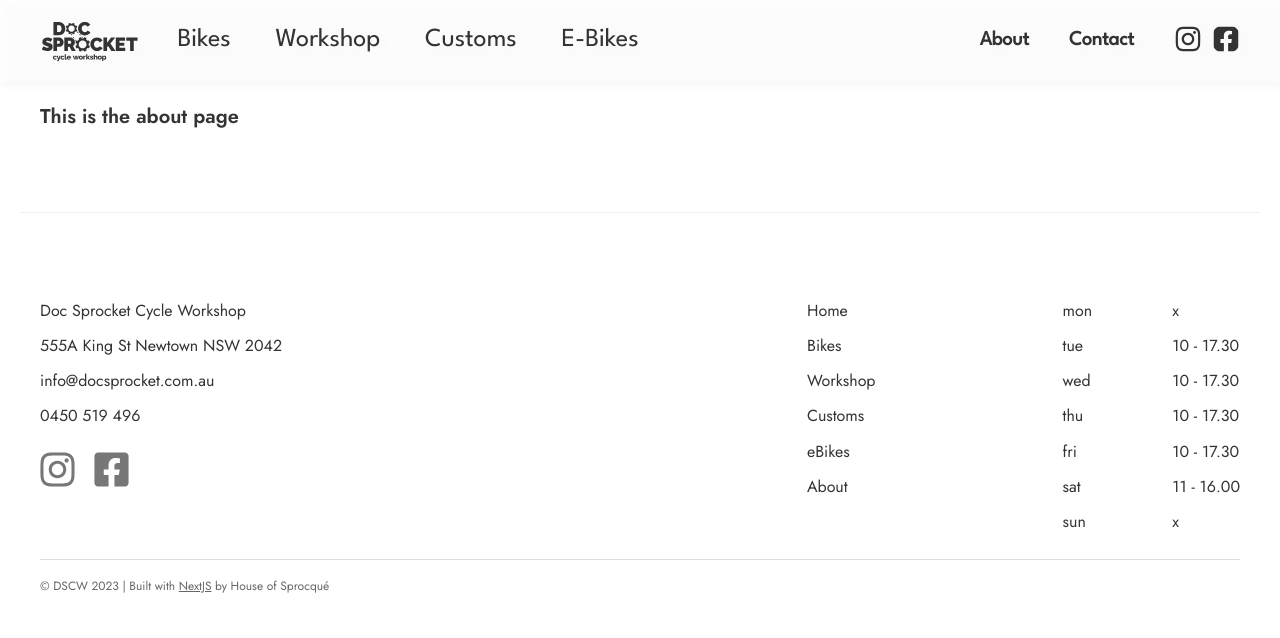
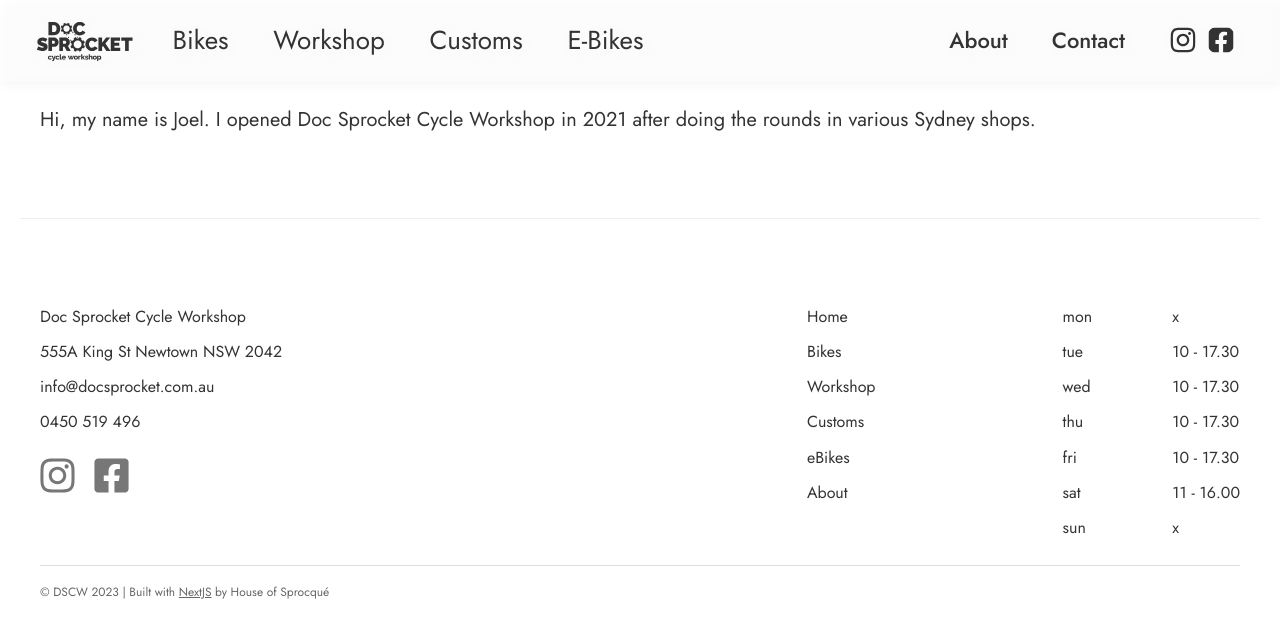
Before and after one commit to friendlyboy4/nextjs_shop, a Next.js app: page /about in a window 1280 px wide. Shown: the top 638 px of the page. Built offline with nearby package versions, Linux system fonts and the light colour scheme.

Commit message:
fixed layout, styling + header issues for safari

```diff
--- a/src/components/PageHeadingComponent/PageHeadingComponent.jsx
+++ b/src/components/PageHeadingComponent/PageHeadingComponent.jsx
@@ -52,6 +52,7 @@ export default function PageHeadingComponent({text, imgSrc, imgAlt, }) {
         src={imgSrc}
         alt={imgAlt}
         fill
+        loading = 'eager'
         sizes="(max-width: 480px) 100vw, (max-width: 768px) 100vw, (max-width: 1200px) 100vw, 66vw"
         style={{
           objectFit: 'cover',
--- a/src/components/layout/footer/FooterNew.jsx
+++ b/src/components/layout/footer/FooterNew.jsx
@@ -104,14 +104,14 @@ const FooterColumn = styled.div`
 const FooterContactSection = styled(FooterColumn)`
   flex: 3 0 0;
   min-width: 36rem;
+  @media (max-width: 600px) {
+    min-width: 30rem;
+  }
 `
 
 const FooterNavSection = styled(FooterColumn)`
   flex: 1 0 0;
   min-width: 16rem;
-  @media (max-width: 600px) {
-    min-width: 8rem;
-  }
   @media (max-width: 480px) {
     margin-top: 1rem;
     padding-top: 2.2rem;
--- a/src/components/layout/header/HeaderMaster/Hamburger.jsx
+++ b/src/components/layout/header/HeaderMaster/Hamburger.jsx
@@ -6,6 +6,7 @@ const HamburgerContainer = styled.div`
   z-index: 3;
   @media (max-width: 768px) {
     display: block;
+    margin-left: 1rem;
   }
 `;
 
--- a/src/components/layout/header/HeaderMaster/Header.jsx
+++ b/src/components/layout/header/HeaderMaster/Header.jsx
@@ -9,11 +9,11 @@ import HeaderLogo from "./HeaderLogo";
 
 
 const HeaderContainer = styled.header`
-  font-family: 'League Spartan', sans-serif;
+  font-family: 'Jost', sans-serif;
   position: sticky;
   top: 0;
   z-index: 99;
-  padding: 0 1rem;
+  padding: 0 1rem 0 0;
   background-color: ${props => props.theme.colors.headerBGColor};
   backdrop-filter: ${props => props.theme.colors.headerBlur};
   filter: drop-shadow(2px 2px 5px #00000011);
@@ -25,6 +25,9 @@ const HeaderContainer = styled.header`
   }
   @media (min-width: 768px) and (max-width: 1000px) {
     font-size: 0.8rem;
+  }
+  @media (max-width: 480px) {
+    font-size: 0.7rem;
   }
 `
 const HeaderInnerContainer = styled.div`
@@ -45,19 +48,20 @@ const HeaderContentContainer = styled.div`
     background-color: ${props => props.theme.colors.headerBGColor};
     backdrop-filter: ${props => props.theme.colors.headerBlur};
     position: fixed;
+    padding-left: 1rem;
     top: 6.8rem;
     width: 30rem;
     height: 100vh;
     flex-direction: column;
     justify-content: flex-start;
     border-right: 1px solid #eeeeee;
-    transform: translateX(-100%);
-    -webkit-transform: translateX(-100%);
+    transform: translateX(-110%);
+    -webkit-transform: translateX(-110%);
     transition: transform .3s ease, opacity .2s ease;
     opacity: 0;
     &.active {
       opacity: 1;
-      transform: translateX(0%);
+      transform: translateX(0);
     }
   }
 
@@ -72,10 +76,11 @@ export default function Header({ navbarChange, navbarIsOpen, navbarClose }) {
 
   const controlNavbar = () => {
     if (typeof window !== 'undefined') {
-      if (window.scrollY > lastScrollY) { // if scroll down hide the navbar
-        setShow(false);
+      // if (window.scrollY > lastScrollY) { // if scroll down hide the navbar
+      if (window.scrollY < lastScrollY || window.scrollY < 50) {
+        setShow(true);
       } else {
-        setShow(true)
+        setShow(false)
       }
       setLastScrollY(window.scrollY)
     }
--- a/src/components/layout/header/HeaderMaster/NavLeft.jsx
+++ b/src/components/layout/header/HeaderMaster/NavLeft.jsx
@@ -8,7 +8,7 @@ const HeaderLeftContainer = styled.div`
   /* line-height: 1; */
   @media (max-width: 768px) {
     flex: 0;
-    font-weight: 600;
+    font-weight: 500;
   }
 `
 
--- a/src/components/layout/header/HeaderMaster/NavRight.jsx
+++ b/src/components/layout/header/HeaderMaster/NavRight.jsx
@@ -10,13 +10,11 @@ const HeaderRightContainer = styled.div`
   flex: 2;
   justify-content: flex-end;
   align-items: center;
-  font-weight: 600;
+  font-weight: 500;
   @media (max-width: 768px) {
-    font-weight: 600;
     flex-direction: column;
     margin-top: 2rem;
     justify-content: flex-start;
-    font-size: .9em;
   }
 `
 
@@ -46,7 +44,7 @@ const TextContainer = styled.div`
 
 const TextItem = styled.div`
   padding: 0 2em 0 0;
-  font-size: 2em;
+  font-size: 2.2em;
   color: ${props => props.theme.colors.headerFontColor};
   transition: color 0.3s ease;
   @media (max-width: 768px) {
--- a/src/pages/about.jsx
+++ b/src/pages/about.jsx
@@ -1,5 +1,6 @@
 import styled from "styled-components";
 import FadeBox from "@/components/layout/components/FadeBox";
+import CopyBox from "@/components/CopyBox/CopyBox";
 import { useState, useEffect } from "react";
 
 export default function About() {
@@ -11,9 +12,12 @@ export default function About() {
       setPageOpen(false)
     }
   }, [])
+  // /new_site/nextjs_shop
   return (
     <FadeBox showContent={pageOpen}>
-      <h1>This is the about page</h1>
+      <CopyBox>
+        Hi, my name is Joel. I opened Doc Sprocket Cycle Workshop in 2021 after doing the rounds in various Sydney shops.
+      </CopyBox>
     </FadeBox>
   )
 }
```
Also changed, not shown: src/components/ProductGrid/GridItem.jsx (+7 -0 lines), src/components/frontPage/hero/Hero.jsx (+12 -3 lines).
